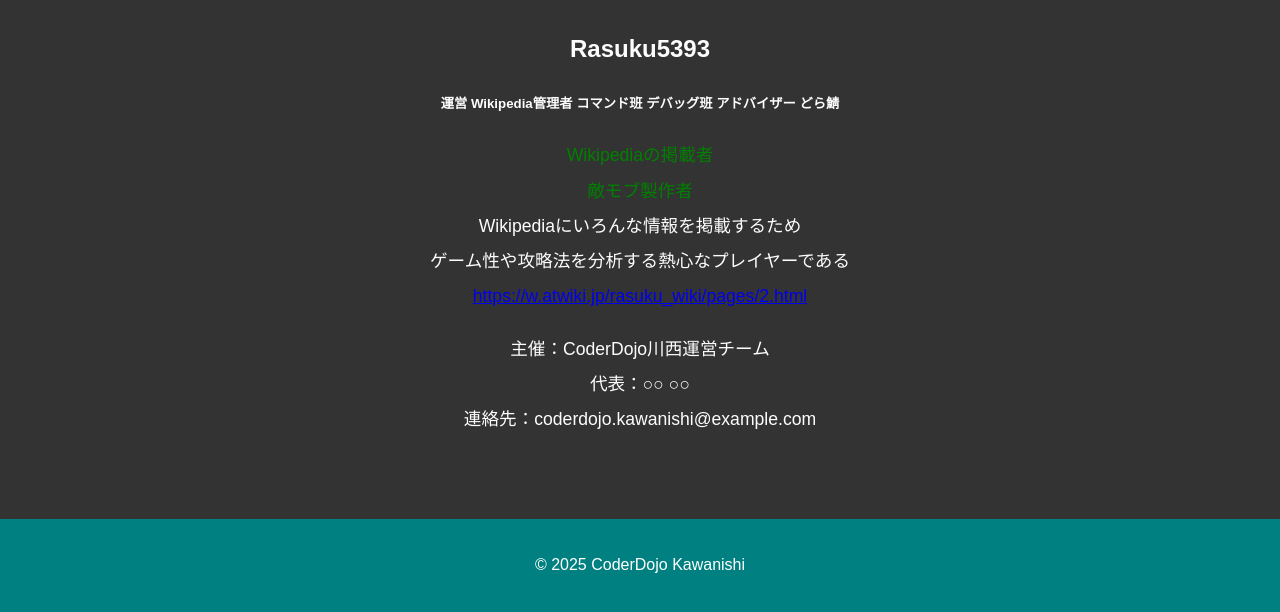
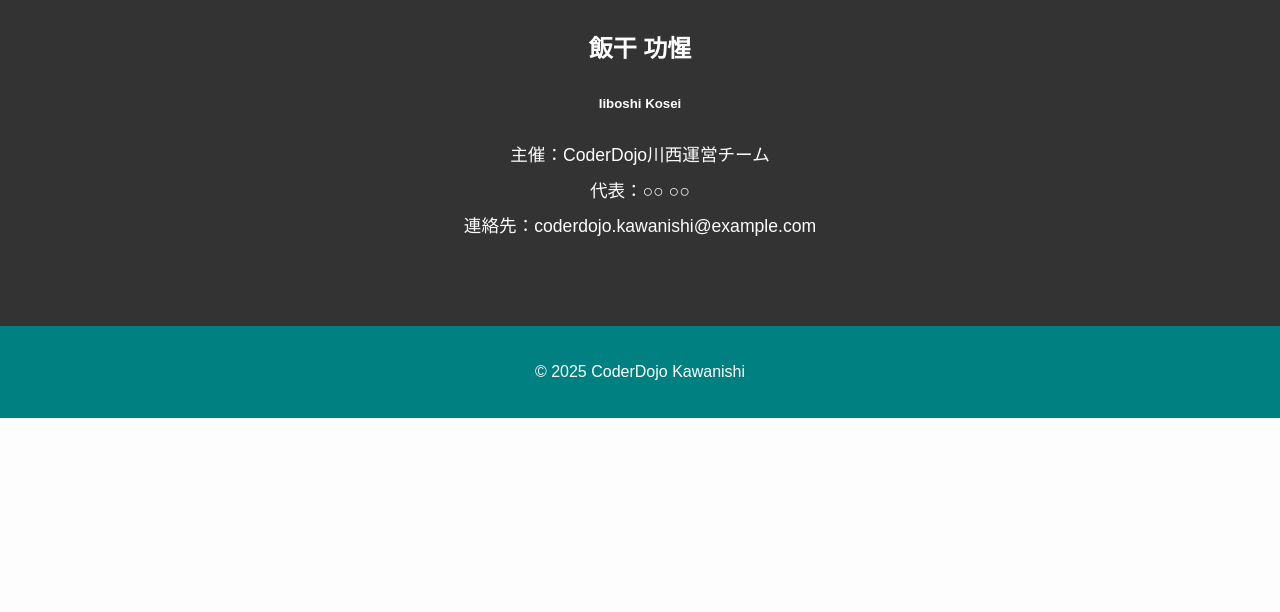
Before and after one commit to dragon-k/coderdojo-kawanishi, a plain HTML site: page index.html in a window 1280 px wide. Shown: the part 2161-2773 px from the top of the page. After the commit the page ends 2579 px from the top, so only its background shows below. Drawn offline with Linux system fonts and the light colour scheme.

Commit message:
Update index.html

```diff
--- a/index.html
+++ b/index.html
@@ -138,24 +138,11 @@
         <h2 class="section-title">運営・主催者情報</h2>
 
             <div class="col-lg-4">
-                <img class="rounded-circle" width="140" height="140" src="Images/rasuku_sy.png" focusable="false">
-                <h2>Rasuku5393</h2>
+                <img class="rounded-circle" width="140" height="140" src="Images/syusai.png" focusable="false">
+                <h2>飯干 功惺</h2>
                 <h5>
-                  <span class="badge rounded-pill bg-primary">運営</span>
-                  <span class="badge rounded-pill bg-primary">Wikipedia管理者</span>
-                  <span class="badge rounded-pill bg-primary">コマンド班</span>
-                  <span class="badge rounded-pill bg-primary">デバッグ班</span>
-                  <span class="badge rounded-pill bg-primary">アドバイザー</span>
-                  <span class="badge rounded-pill bg-success">どら鯖</span>
+                  <span class="badge rounded-pill bg-primary">Iiboshi Kosei</span>
                 </h5>
-                <p><a style="color:green;">Wikipediaの掲載者<br>敵モブ製作者</a>
-                    <br>Wikipediaにいろんな情報を掲載するため
-                    <br>ゲーム性や攻略法を分析する熱心なプレイヤーである
-                    <br><a href="https://w.atwiki.jp/rasuku_wiki/pages/2.html" class="text-secondary">https://w.atwiki.jp/rasuku_wiki/pages/2.html</a>
-                    <br><a><i class="bi bi-twitter"></i></a>
-                    <a href="https://www.youtube.com/channel/UCyKft0Rloecv1jEHlK6LPiA"><i class="bi bi-youtube"></i></a>
-                    <a><i class="bi-github" role="img" aria-label="GitHub"></i></a>
-                </p>
             </div><!-- /.col-lg-4 -->
 
         <p>
```
